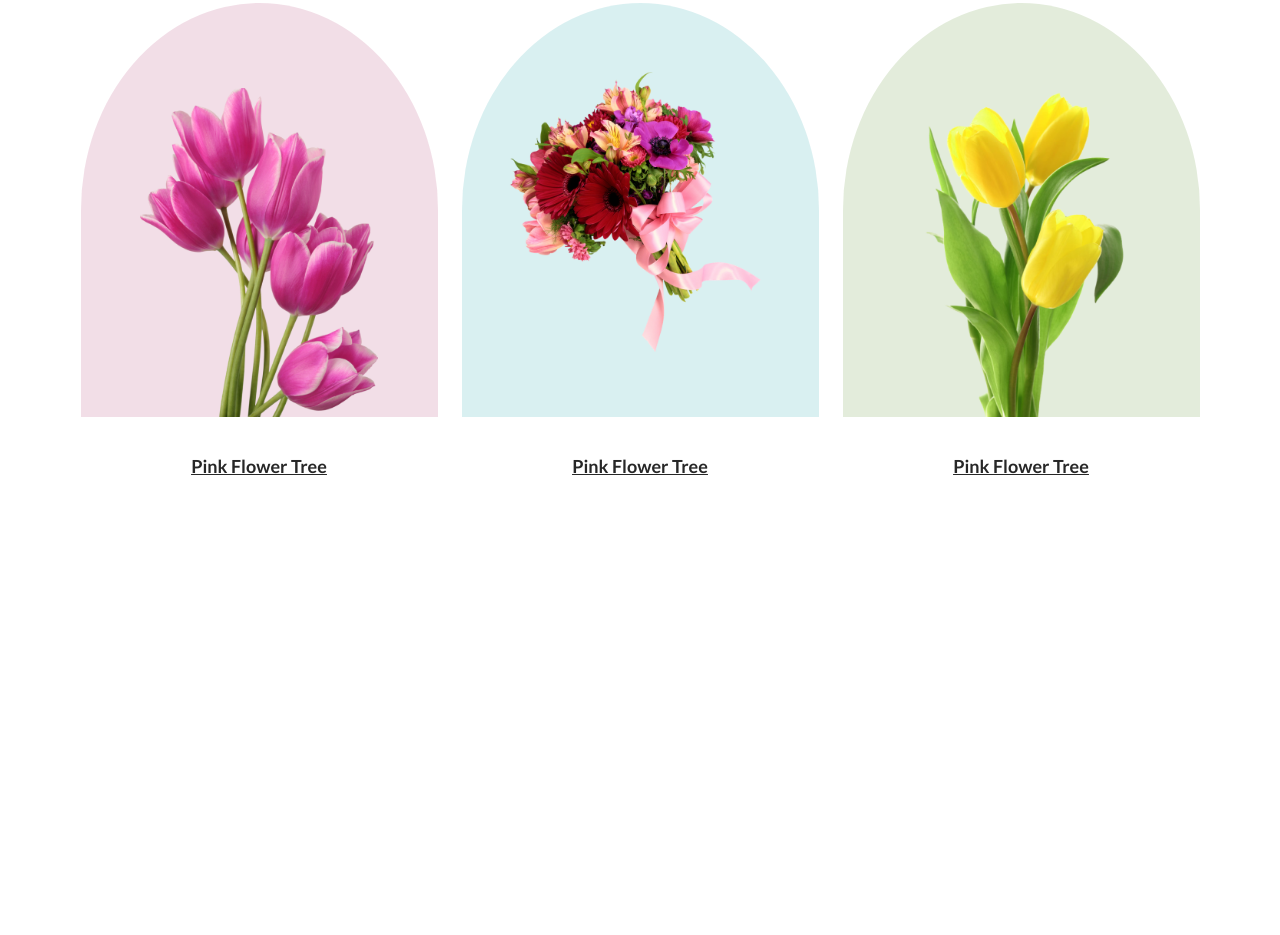
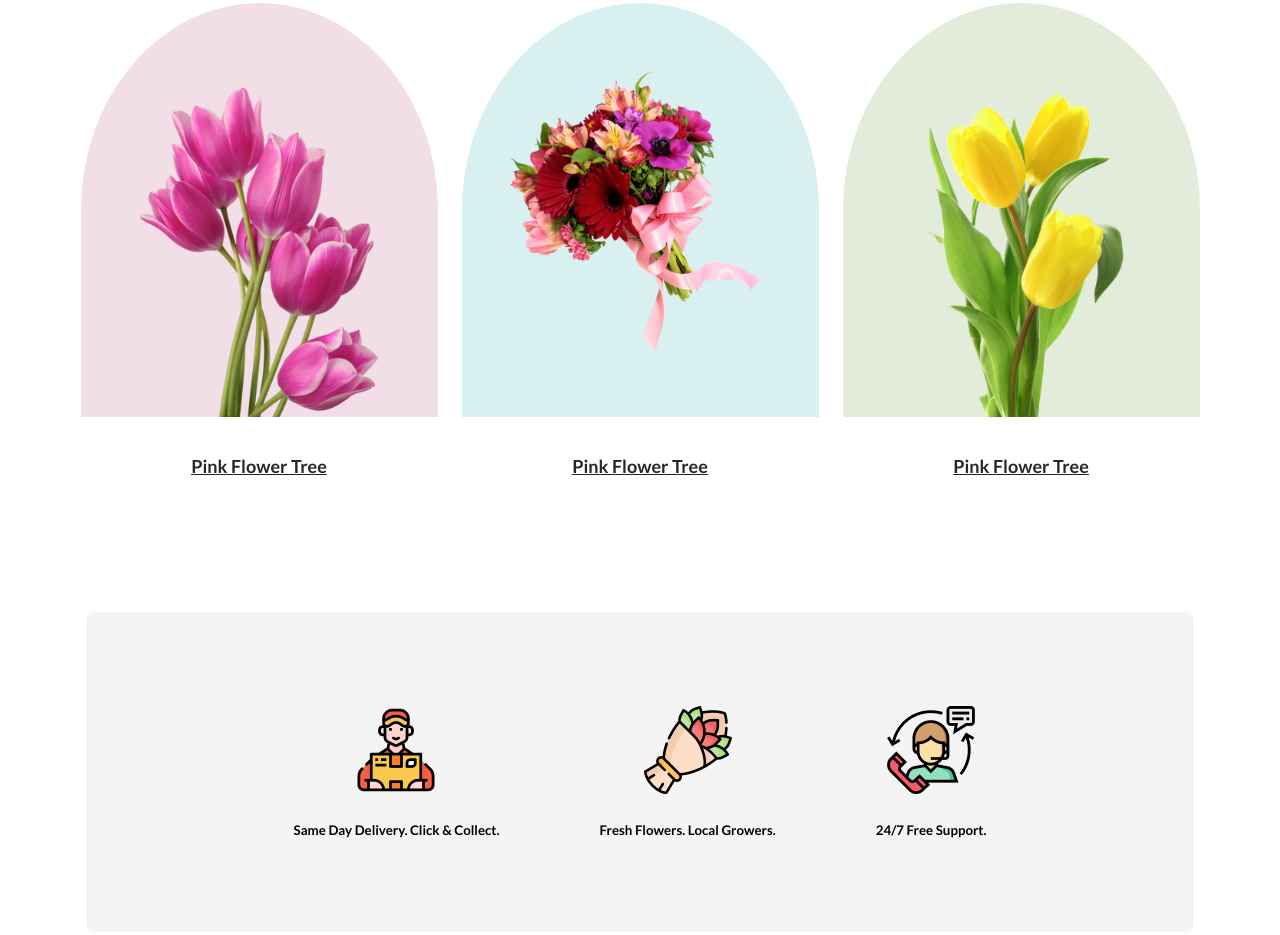
Before and after one commit to Sadia492/flower-shop-project, a plain HTML site: page index.html in a window 1280 px wide. Shown: the part 1055-1990 px from the top of the page. Before the commit the page ends 1667 px from the top, so only its background shows below. Drawn offline with Linux system fonts and the light colour scheme.

Commit message:
service section done

```diff
--- a/index.html
+++ b/index.html
@@ -62,6 +62,22 @@
         </div>
       </section>
       <!-- ------feature section ends here----  -->
+      <!-- ------service section starts here----  -->
+      <section class="services">
+        <div class="delivery-service">
+          <img src="Flower Asset/delivery.png" alt="" />
+          <h5>Same Day Delivery. Click & Collect.</h5>
+        </div>
+        <div class="flower-service">
+          <img src="Flower Asset/bouquet.png" alt="" />
+          <h5>Fresh Flowers. Local Growers.</h5>
+        </div>
+        <div class="support-service">
+          <img src="Flower Asset/support.png" alt="" />
+          <h5>24/7 Free Support.</h5>
+        </div>
+      </section>
+      <!-- ------service section ends here----  -->
     </main>
     <footer></footer>
   </body>
--- a/styles/style.css
+++ b/styles/style.css
@@ -149,3 +149,30 @@
   margin-bottom: 128px;
 }
 /* ------feature section ends here---- */
+/* ------service section starts here---- */
+.services {
+  width: 1108px;
+  height: 320px;
+  margin: 0 auto 128px auto;
+  border-radius: 8px;
+  background-color: rgba(39, 39, 39, 0.05);
+  display: flex;
+  justify-content: center;
+  align-items: center;
+  gap: 100px;
+}
+.delivery-service,
+.flower-service,
+.support-service {
+  display: flex;
+  flex-direction: column;
+  justify-content: center;
+  align-items: center;
+}
+.delivery-service img,
+.flower-service img,
+.support-service img {
+  padding-bottom: 28px;
+}
+
+/* ------service section ends here---- */
```
Also changed, not shown: Flower Asset/bouquet.png (renamed from Flower Asset/Group 58.png), Flower Asset/delivery.png (renamed from Flower Asset/Group 57.png), Flower Asset/support.png (renamed from Flower Asset/Group 59.png).
